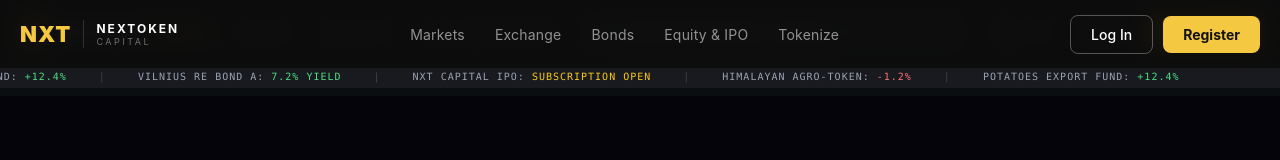
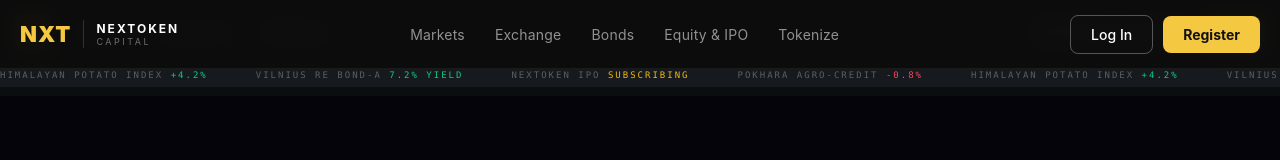
Before and after one commit to BIKASH907/nextoken-capital, a Next.js app: page / in a window 1280 px wide. Shown: the top 160 px of the page. Built offline with nearby package versions, Linux system fonts and the light colour scheme.

Commit message:
fix: full mobile-first navigation and layout spacing

```diff
--- a/components/Header.tsx
+++ b/components/Header.tsx
@@ -2,25 +2,26 @@
 
 import React, { useState, useEffect } from 'react';
 import {
+  Menu,
+  X,
   ChevronDown,
   Globe,
-  Bell,
-  UserCircle,
   Search,
   LayoutGrid,
   TrendingUp,
   ShieldCheck,
   Building2,
   PieChart,
-  FileText
+  FileText,
+  UserCircle,
+  Bell
 } from 'lucide-react';
 
 const Header = () => {
+  const [isMenuOpen, setIsMenuOpen] = useState(false);
   const [isScrolled, setIsScrolled] = useState(false);
-  const [activeMenu, setActiveMenu] = useState<string | null>(null);
-  const isConnected = false; // Toggle this for development testing
 
-  // Handle glassmorphism effect on scroll
+  // Handle glassmorphism on scroll
   useEffect(() => {
     const handleScroll = () => setIsScrolled(window.scrollY > 20);
     window.addEventListener('scroll', handleScroll);
@@ -44,56 +45,43 @@ const Header = () => {
         { label: 'Documentation', desc: 'Legal & Technical Guides', icon: FileText },
       ]
     },
-    {
-      title: 'Secondary Market',
-      link: '/trade'
-    }
+    { title: 'Markets', link: '/markets' }
   ];
 
   return (
-    <header className={`fixed top-0 left-0 w-full z-50 transition-all duration-300 ${
-      isScrolled ? 'bg-[#0b0e11]/80 backdrop-blur-md border-b border-gray-800' : 'bg-transparent'
+    <header className={`fixed top-0 left-0 w-full z-[100] transition-all duration-300 ${
+      isScrolled || isMenuOpen ? 'bg-[#0b0e11] border-b border-white/10' : 'bg-transparent'
     }`}>
+      {/* --- TOP NAV BAR --- */}
       <div className="max-w-[1440px] mx-auto px-4 h-16 flex items-center justify-between">
 
-        {/* LEFT: LOGO & NAV */}
+        {/* LEFT: LOGO */}
         <div className="flex items-center gap-8">
-          <div className="flex items-center gap-2 group cursor-pointer">
-            <div className="w-8 h-8 bg-[#F0B90B] rounded-lg flex items-center justify-center font-bold text-black group-hover:rotate-12 transition-transform">
-              NXT
+          <div className="flex items-center gap-2 cursor-pointer group">
+            <div className="w-8 h-8 bg-gold rounded flex items-center justify-center font-black text-black text-lg transition-transform group-hover:rotate-12">
+              N
             </div>
-            <span className="text-white font-bold text-xl tracking-tight hidden md:block">
-              Nextoken<span className="text-[#F0B90B]">Capital</span>
-            </span>
+            <div className="hidden xs:flex flex-col leading-none">
+              <span className="text-white font-black text-sm tracking-tight">NEXTOKEN</span>
+              <span className="text-gold font-bold text-[8px] tracking-[3px] uppercase">Capital</span>
+            </div>
           </div>
 
+          {/* DESKTOP NAV */}
           <nav className="hidden lg:flex items-center gap-6">
             {navLinks.map((menu) => (
-              <div
-                key={menu.title}
-                className="relative group py-5"
-                onMouseEnter={() => setActiveMenu(menu.title)}
-                onMouseLeave={() => setActiveMenu(null)}
-              >
-                <button className="flex items-center gap-1 text-gray-300 hover:text-[#F0B90B] font-medium text-sm transition-colors">
+              <div key={menu.title} className="relative group py-5">
+                <button className="flex items-center gap-1 text-white/70 hover:text-gold text-sm font-bold transition-colors">
                   {menu.title} {menu.items && <ChevronDown size={14} />}
                 </button>
-
-                {/* DROPDOWN MEGA-MENU */}
-                {menu.items && activeMenu === menu.title && (
-                  <div className="absolute top-full left-0 w-[450px] bg-[#1e2329] border border-gray-700 rounded-xl shadow-2xl p-4 grid grid-cols-1 gap-2 animate-in fade-in slide-in-from-top-2 duration-200">
+                {menu.items && (
+                  <div className="absolute top-full left-0 w-80 bg-dark-3 border border-white/10 rounded-xl shadow-2xl p-3 hidden group-hover:grid grid-cols-1 gap-1 animate-in fade-in slide-in-from-top-2">
                     {menu.items.map((item) => (
-                      <a
-                        key={item.label}
-                        href="#"
-                        className="flex items-start gap-4 p-3 rounded-lg hover:bg-[#2b3139] transition-colors group/item"
-                      >
-                        <div className="mt-1 p-2 bg-gray-800 rounded-md group-hover/item:text-[#F0B90B] transition-colors">
-                          <item.icon size={20} />
-                        </div>
+                      <a key={item.label} href="#" className="flex items-start gap-3 p-3 rounded-lg hover:bg-dark-5 transition-colors">
+                        <item.icon size={18} className="text-gold mt-0.5" />
                         <div>
-                          <p className="text-white font-semibold text-sm">{item.label}</p>
-                          <p className="text-gray-400 text-xs mt-0.5">{item.desc}</p>
+                          <p className="text-white font-bold text-xs">{item.label}</p>
+                          <p className="text-white/40 text-[10px]">{item.desc}</p>
                         </div>
                       </a>
                     ))}
@@ -104,70 +92,81 @@ const Header = () => {
           </nav>
         </div>
 
-        {/* CENTER: SEARCH (BINANCE STYLE) */}
-        <div className="hidden xl:flex flex-1 max-w-md mx-8">
-          <div className="relative w-full group">
-            <Search className="absolute left-3 top-1/2 -translate-y-1/2 text-gray-500 group-focus-within:text-[#F0B90B]" size={16} />
+        {/* RIGHT: SEARCH & TOOLS */}
+        <div className="flex items-center gap-4">
+          <div className="hidden sm:flex relative group">
+            <Search className="absolute left-3 top-1/2 -translate-y-1/2 text-white/30 group-focus-within:text-gold transition-colors" size={16} />
             <input
               type="text"
-              placeholder="Search RWA, Bonds, or Assets..."
-              className="w-full bg-[#2b3139] border border-transparent focus:border-[#F0B90B] rounded-full py-1.5 pl-10 pr-4 text-sm text-white outline-none transition-all"
+              placeholder="Search Assets..."
+              className="bg-dark-5 border border-transparent focus:border-gold/30 rounded-full py-1.5 pl-10 pr-4 text-xs text-white outline-none w-40 focus:w-60 transition-all"
             />
           </div>
-        </div>
 
-        {/* RIGHT: AUTH & ACTIONS */}
-        <div className="flex items-center gap-4">
-          <div className="hidden sm:flex items-center gap-4 text-gray-300">
-             <button className="hover:text-white"><Globe size={18} /></button>
-             <button className="relative hover:text-white">
-                <Bell size={18} />
-                <span className="absolute -top-1 -right-1 w-2 h-2 bg-red-500 rounded-full border border-[#0b0e11]"></span>
-             </button>
+          <div className="flex items-center gap-3">
+            <button className="btn-gold px-4 py-1.5 rounded text-xs">Join</button>
+
+            {/* MOBILE TOGGLE */}
+            <button
+              onClick={() => setIsMenuOpen(!isMenuOpen)}
+              className="lg:hidden text-white hover:text-gold p-1"
+            >
+              {isMenuOpen ? <X size={24} /> : <Menu size={24} />}
+            </button>
           </div>
-
-          {!isConnected ? (
-            <div className="flex items-center gap-2">
-              <button className="text-white text-sm font-semibold px-4 py-2 hover:text-[#F0B90B] transition-colors">
-                Log In
-              </button>
-              <button className="bg-[#F0B90B] text-black text-sm font-bold px-5 py-2 rounded-lg hover:bg-[#fcd535] transition-all shadow-lg active:scale-95">
-                Get Started
-              </button>
-            </div>
-          ) : (
-            <div className="flex items-center gap-3 bg-gray-800 rounded-full pl-4 pr-1 py-1 cursor-pointer hover:bg-gray-700 transition-colors">
-              <span className="text-xs text-white font-medium">0.45 ETH</span>
-              <UserCircle size={28} className="text-[#F0B90B]" />
-            </div>
-          )}
         </div>
       </div>
 
-      {/* SUB-HEADER: LIVE TICKER TAPE */}
-      <div className="w-full bg-[#181a20] border-t border-gray-800 overflow-hidden py-1">
-        <div className="flex gap-8 whitespace-nowrap animate-marquee items-center text-[10px] font-mono text-gray-400 uppercase tracking-widest">
-          <span>Potatoes Export Fund: <span className="text-green-400">+12.4%</span></span>
-          <span className="opacity-30">|</span>
-          <span>Vilnius RE Bond A: <span className="text-green-400">7.2% Yield</span></span>
-          <span className="opacity-30">|</span>
-          <span>NXT Capital IPO: <span className="text-yellow-400">Subscription Open</span></span>
-          <span className="opacity-30">|</span>
-          <span>Himalayan Agro-Token: <span className="text-red-400">-1.2%</span></span>
-          <span className="opacity-30">|</span>
-          <span>Potatoes Export Fund: <span className="text-green-400">+12.4%</span></span>
+      {/* --- MOBILE OVERLAY --- */}
+      <div className={`lg:hidden fixed inset-0 top-16 bg-dark z-[-1] transition-transform duration-300 ${isMenuOpen ? 'translate-x-0' : 'translate-x-full'}`}>
+        <div className="flex flex-col p-6 gap-6 h-full overflow-y-auto">
+          {navLinks.map((menu) => (
+            <div key={menu.title} className="flex flex-col gap-3">
+              <h3 className="text-gold text-xs font-black uppercase tracking-widest">{menu.title}</h3>
+              {menu.items ? (
+                <div className="grid grid-cols-1 gap-4 pl-2">
+                  {menu.items.map((item) => (
+                    <a key={item.label} href="#" className="flex items-center gap-4 group">
+                      <div className="p-2 bg-dark-5 rounded group-active:bg-gold/10 transition-colors">
+                        <item.icon size={20} className="text-white/60 group-active:text-gold" />
+                      </div>
+                      <span className="text-white font-bold text-sm">{item.label}</span>
+                    </a>
+                  ))}
+                </div>
+              ) : (
+                <a href={menu.link} className="text-white font-bold text-lg pl-2">Markets</a>
+              )}
+            </div>
+          ))}
+
+          <hr className="border-white/5 my-2" />
+
+          <div className="flex flex-col gap-3">
+            <button className="btn-dark w-full py-3 rounded font-bold">Log In</button>
+            <button className="btn-gold w-full py-3 rounded font-bold">Register Now</button>
+          </div>
+
+          <div className="flex justify-center gap-8 mt-auto py-6 text-white/30 border-t border-white/5">
+            <Globe size={20} />
+            <Bell size={20} />
+            <UserCircle size={20} />
+          </div>
         </div>
       </div>
 
-      <style jsx>{`
-        @keyframes marquee {
-          0% { transform: translateX(0); }
-          100% { transform: translateX(-50%); }
-        }
-        .animate-marquee {
-          animation: marquee 30s linear infinite;
-        }
-      `}</style>
+      {/* --- TICKER TAPE (Hides on very small screens) --- */}
+      <div className="hidden md:block w-full bg-dark-2 border-t border-white/5 overflow-hidden py-1">
+        <div className="animate-marquee flex gap-12 text-[9px] font-mono text-white/30 uppercase tracking-[2px]">
+          <span>Himalayan Potato Index <span className="text-green-up">+4.2%</span></span>
+          <span>Vilnius RE Bond-A <span className="text-green-up">7.2% Yield</span></span>
+          <span>NEXTOKEN IPO <span className="text-gold">Subscribing</span></span>
+          <span>Pokhara Agro-Credit <span className="text-red-down">-0.8%</span></span>
+          {/* Repeating for seamless loop */}
+          <span>Himalayan Potato Index <span className="text-green-up">+4.2%</span></span>
+          <span>Vilnius RE Bond-A <span className="text-green-up">7.2% Yield</span></span>
+        </div>
+      </div>
     </header>
   );
 };
```
